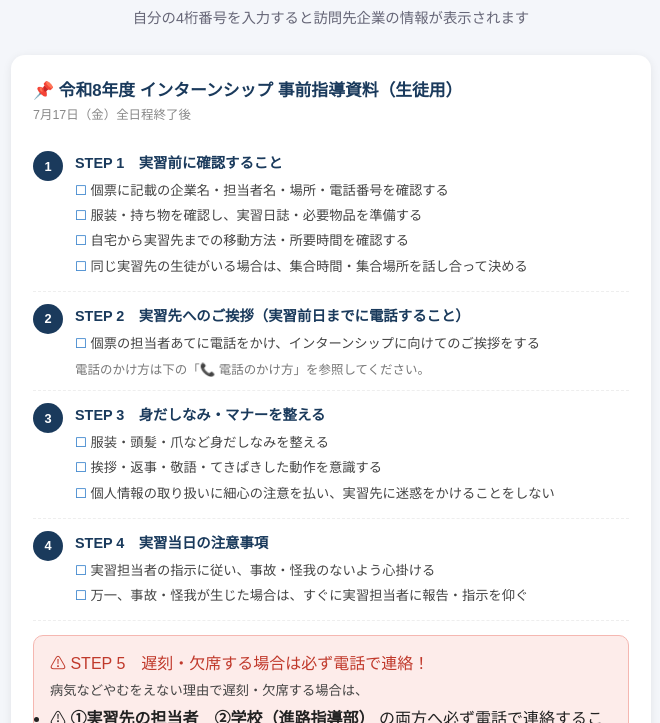
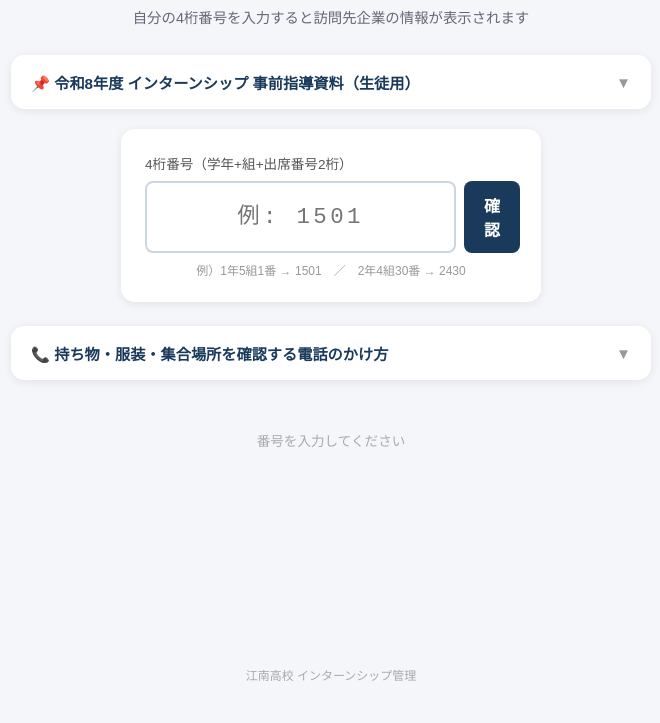
Before and after one commit to mkt918/2026-internship, a plain HTML site: page index.html in a window 1280 px wide. Shown: the part 77-800 px from the top of the page, without its empty margins (309-969 px from the left). Drawn offline with Linux system fonts and the light colour scheme.

Commit message:
事前指導資料セクションを折りたたみ式に変更
Co-Authored-By: Claude Sonnet 5 <noreply@anthropic.com>

```diff
--- a/index.html
+++ b/index.html
@@ -132,11 +132,21 @@
   .guide-card{
     width:100%;max-width:640px;background:#fff;border-radius:14px;
     box-shadow:0 2px 10px rgba(0,0,0,0.08);
-    margin-bottom:20px;padding:22px 22px 24px;
+    margin-bottom:20px;overflow:hidden;
   }
-  .guide-card h2{
-    font-size:1.05rem;color:#1a3a5c;margin-bottom:4px;
+  .guide-toggle{
+    width:100%;background:#fff;border:none;cursor:pointer;
+    display:flex;align-items:center;justify-content:space-between;
+    padding:16px 20px;font-size:0.95rem;font-weight:bold;color:#1a3a5c;
+    text-align:left;
   }
+  .guide-toggle .arrow{transition:transform 0.2s;color:#999;flex-shrink:0;margin-left:10px;}
+  .guide-toggle.open .arrow{transform:rotate(180deg);}
+  .guide-body{
+    max-height:0;overflow:hidden;transition:max-height 0.25s ease;
+    padding:0 22px;
+  }
+  .guide-body.open{max-height:3000px;padding:0 22px 24px;}
   .guide-card .guide-sub{
     font-size:0.78rem;color:#888;margin-bottom:16px;
   }
@@ -197,7 +207,11 @@
 </header>
 
 <div class="guide-card">
-  <h2>📌 令和8年度 インターンシップ 事前指導資料（生徒用）</h2>
+  <button class="guide-toggle" id="guide-toggle">
+    <span>📌 令和8年度 インターンシップ 事前指導資料（生徒用）</span>
+    <span class="arrow">▼</span>
+  </button>
+  <div class="guide-body" id="guide-body">
   <div class="guide-sub">7月17日（金）全日程終了後</div>
 
   <div class="step">
@@ -284,6 +298,7 @@
         <tr><th>提出先</th><td>1年生：担任の先生　／　2年生：担任の先生</td></tr>
       </table>
     </div>
+  </div>
   </div>
 </div>
 
@@ -469,6 +484,13 @@ document.getElementById('code-input').addEventListener('input', e=>{
   e.target.value = e.target.value.replace(/[^\d]/g,'').slice(0,4);
 });
 
+const guideToggle = document.getElementById('guide-toggle');
+const guideBody = document.getElementById('guide-body');
+guideToggle.addEventListener('click', ()=>{
+  guideToggle.classList.toggle('open');
+  guideBody.classList.toggle('open');
+});
+
 const phoneToggle = document.getElementById('phone-toggle');
 const phoneBody = document.getElementById('phone-body');
 phoneToggle.addEventListener('click', ()=>{
```
